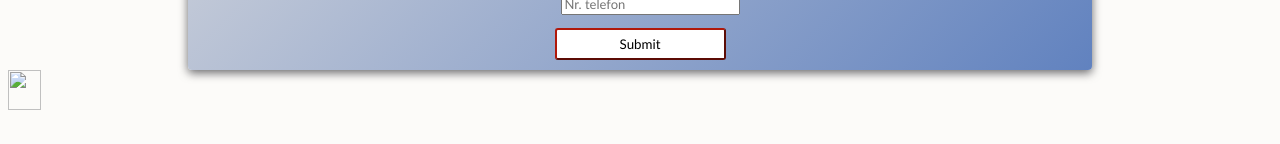
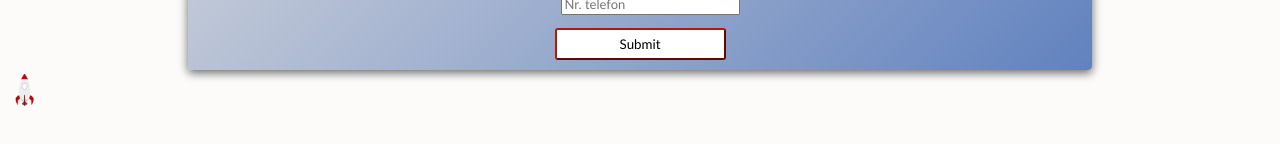
Before and after one commit to AlexAndrei18/start-me-up, a website: page public/formular.html in a window 1280 px wide. Shown: the part 540-684 px from the top of the page. Drawn offline with Linux system fonts and the light colour scheme.

Commit message:
imagine formular

```diff
--- a/public/formular.html
+++ b/public/formular.html
@@ -71,6 +71,6 @@
     </form>
   </div>
 
-   <a href="#" > <img src="rocket.png" id="img"> </a>
+   <a href="#" > <img src="./assets/rocket.png" id="img"> </a>
 </body>
 </html>
```
